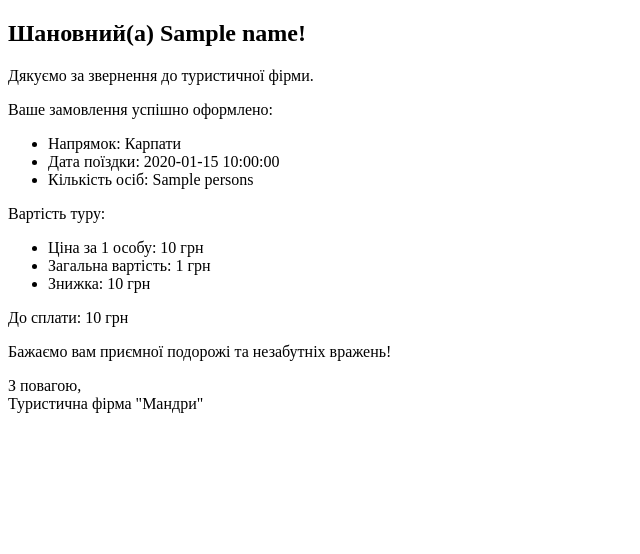
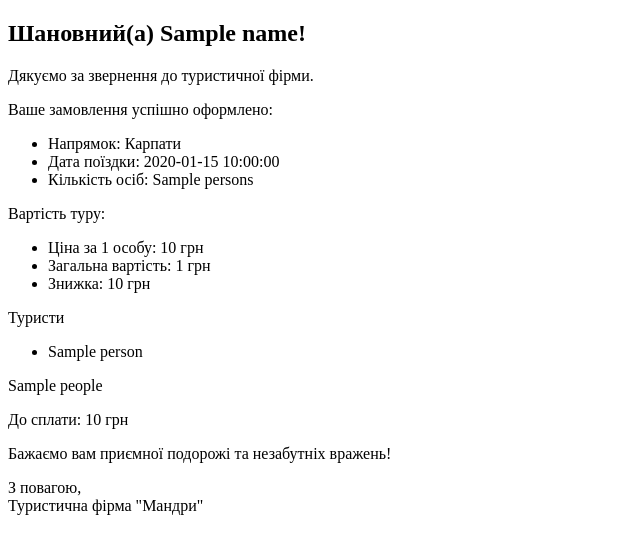
Before and after one commit to smartguy-coder/group24032026, a Python web app: template templates/trip.html in a window 1280 px wide. Shown: the top 554 px of the page, without its empty margins (0-640 px from the left). Run offline with Jinja, Linux system fonts and the light colour scheme; the template is opened without the code that fills it: most values are stand-ins (such as "Sample title", 1, 10 or a date in 2020).

Commit message:
functions

```diff
--- a/main.py
+++ b/main.py
@@ -9,10 +9,13 @@ def main():
         'price_per_person': 6000054,
         'total_price': 6000,
         'discount': 0,
-        'final_price': 6000
+        'final_price': 6000,
+        'people': ['Akim', 'Pavlo', 'Taras', 'Oleg']
     }
     mail_body = utils.create_trip_info(trip_data)
     print(mail_body)
+
+
 
     utils.send_email(
         recipients=['test_hillel_api_mailing@ukr.net', 'awa123awa@ukr.net'],
--- a/templates/trip.html
+++ b/templates/trip.html
@@ -28,6 +28,16 @@
     <li>Знижка: {{discount}} грн</li>
 </ul>
 
+<p>Туристи</p>
+<ul>
+    {% for person in people %}
+        <li>{{ person }}</li>
+    {% endfor %}
+
+</ul>
+
+{{people}}
+
 <p>До сплати: {{final_price}} грн</p>
 <p>Бажаємо вам приємної подорожі та незабутніх вражень!</p>
 <p>З повагою,<br>Туристична фірма "Мандри"</p>
```
